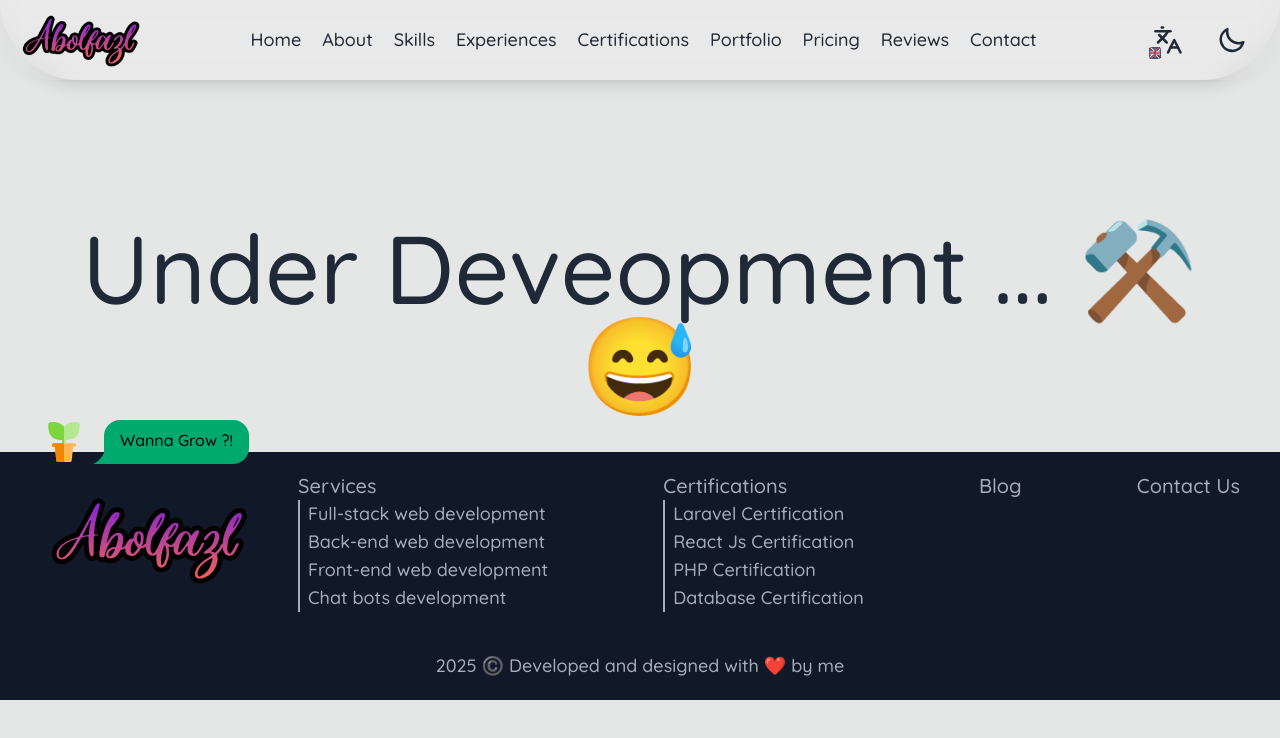
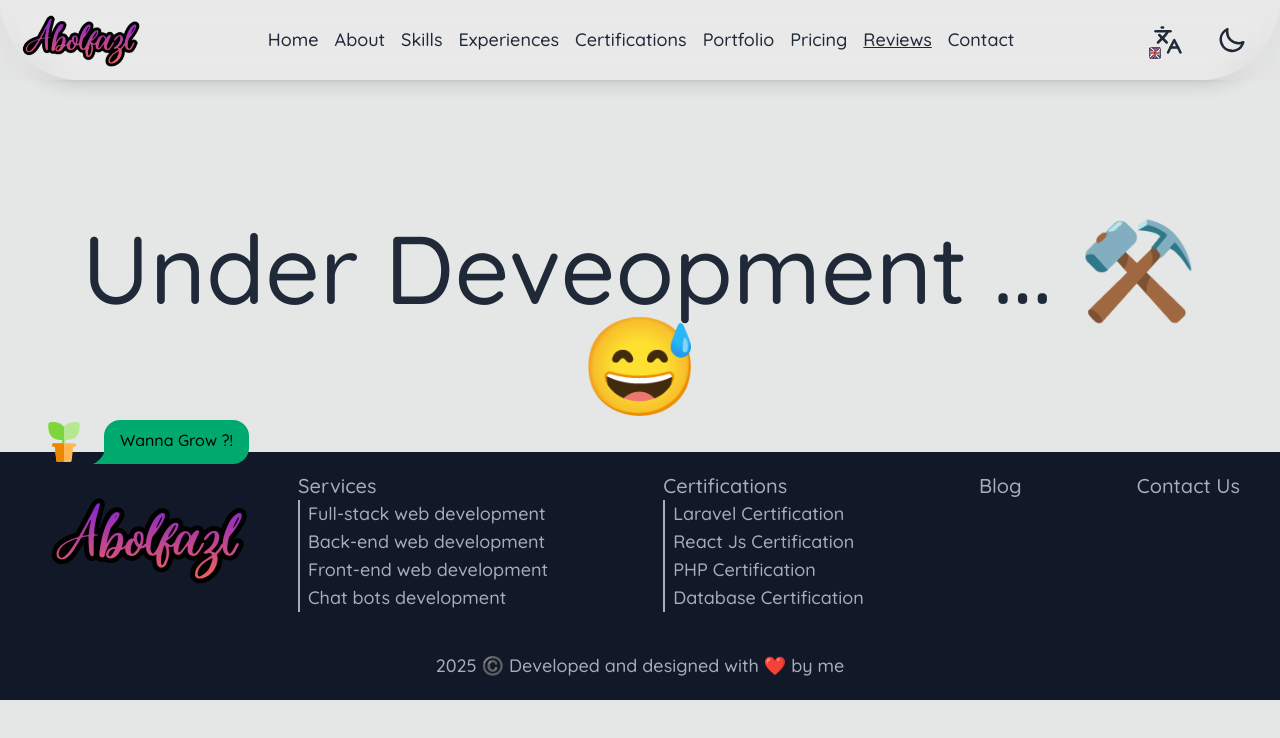
Before and after one commit to abolraj/me-react, a React (Vite) app: page /reviews in a window 1280 px wide. Shown: the top 738 px of the page. Built offline with nearby package versions, Linux system fonts and the light colour scheme.

Commit message:
feat(components/Navigation): Handle current active url

```diff
--- a/src/components/Navigation.jsx
+++ b/src/components/Navigation.jsx
@@ -18,6 +18,8 @@ import { useTranslation } from 'react-i18next'; // Import useTranslation
 export default function Navigation({ ...props }) {
     const { t } = useTranslation(); // Initialize the t() function
     const [isShowedMenu, setIsShowedMenu] = useState(false);
+    const currentUrl = window.location.toString();
+    const [activeNavIndex, setActiveNavIndex] = useState(-1);
 
     const navItems = [
         { icon: faMugHot, label: t("navigation.home"), href: '/#home' },
@@ -27,7 +29,7 @@ export default function Navigation({ ...props }) {
         { icon: faAward, label: t("navigation.certifications"), href: '/#certifications' },
         { icon: faCodeBranch, label: t("navigation.portfolio"), href: '/#portfolio' },
         { icon: faDollarSign, label: t("navigation.pricing"), href: '/#pricing' },
-        { icon: faStar, label: t("navigation.reviews"), href: '/#reviews' },
+        { icon: faStar, label: t("navigation.reviews"), href: '/reviews' },
         { icon: faAt, label: t("navigation.contact"), href: '/contact' },
     ];
 
@@ -55,9 +57,19 @@ export default function Navigation({ ...props }) {
             <ul tabIndex="0" className="max-lg:absolute max-lg:backdrop-blur-md max-lg:bg-base-300/40 max-lg:h-0 border-black max-lg:border-b max-lg:shadow-md transition-[height,opacity] max-lg:group-data-[showed-menu=0]:opacity-0 max-lg:group-data-[showed-menu=1]:h-[max(60vh,20rem)] max-lg:top-16 z-0 left-0 max-lg:w-screen  flex-nowrap overflow-x-auto max-lg:flex-col max-lg:items-start flex justify-around gap-2 max-lg:p-3 overflow-hidden max-lg:overflow-auto rounded-b-box">
                 {navItems.map((item, index) => (
                     <li key={index} className={`${item.label === t("navigation.items.0.label") ? 'active' : ''}`}>
-                        <Link className="text-base-content max-lg:ps-2 text-2xl lg:text-lg  p-1" to={item.href}>
+                        <Link className="text-base-content max-lg:ps-2 text-2xl lg:text-lg p-1 data-[active=1]:underline"
+                            activeProps={{
+                                style: { textDecorationLine: 'underline' }
+                            }}
+                            activeOptions={{
+                                includeHash: true,
+                            }}
+                            to={item.href}
+                            onClick={() => setActiveNavIndex(index)}
+                            data-active={+(index === activeNavIndex)}
+                        >
                             <FontAwesomeIcon icon={item.icon} className="lg:hidden w-5 text-primary" />
-                            &nbsp;
+                            <span className="lg:hidden">&nbsp;</span>
                             {item.label}
                         </Link>
                     </li>
```
